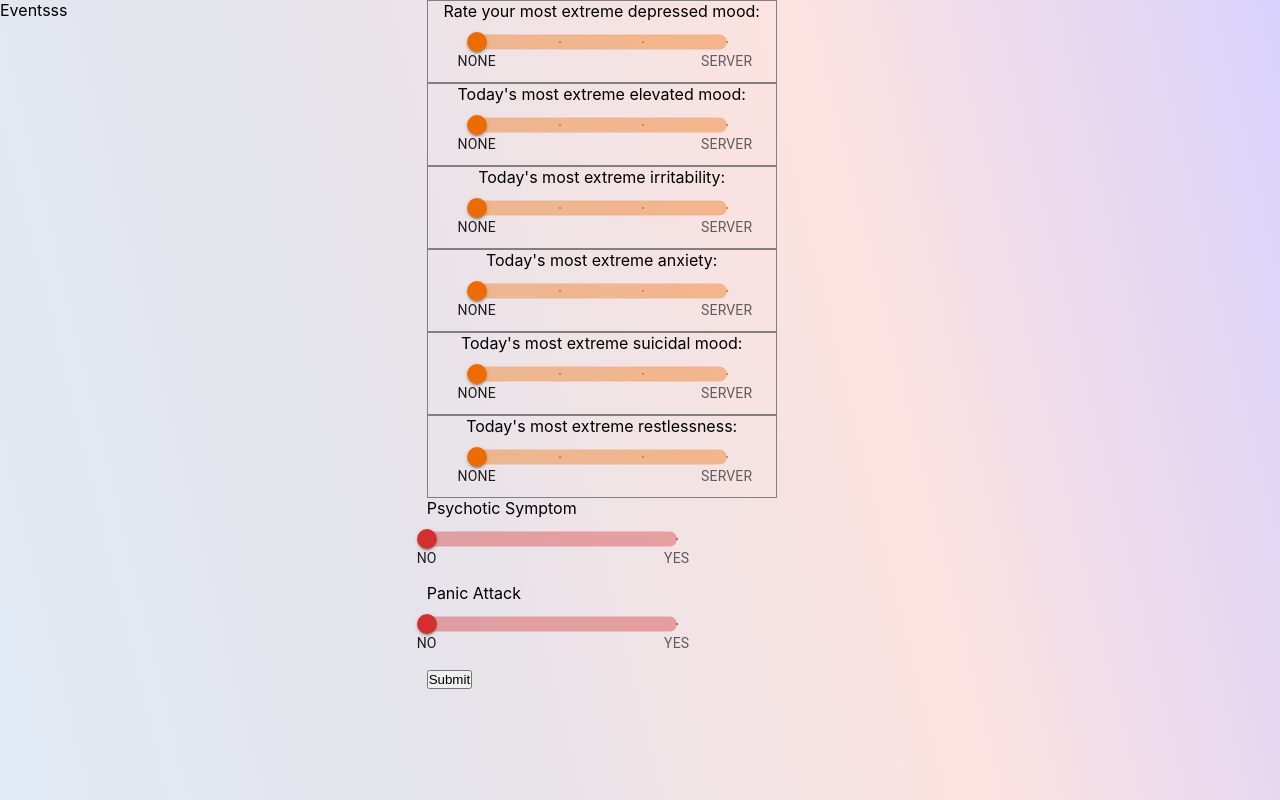
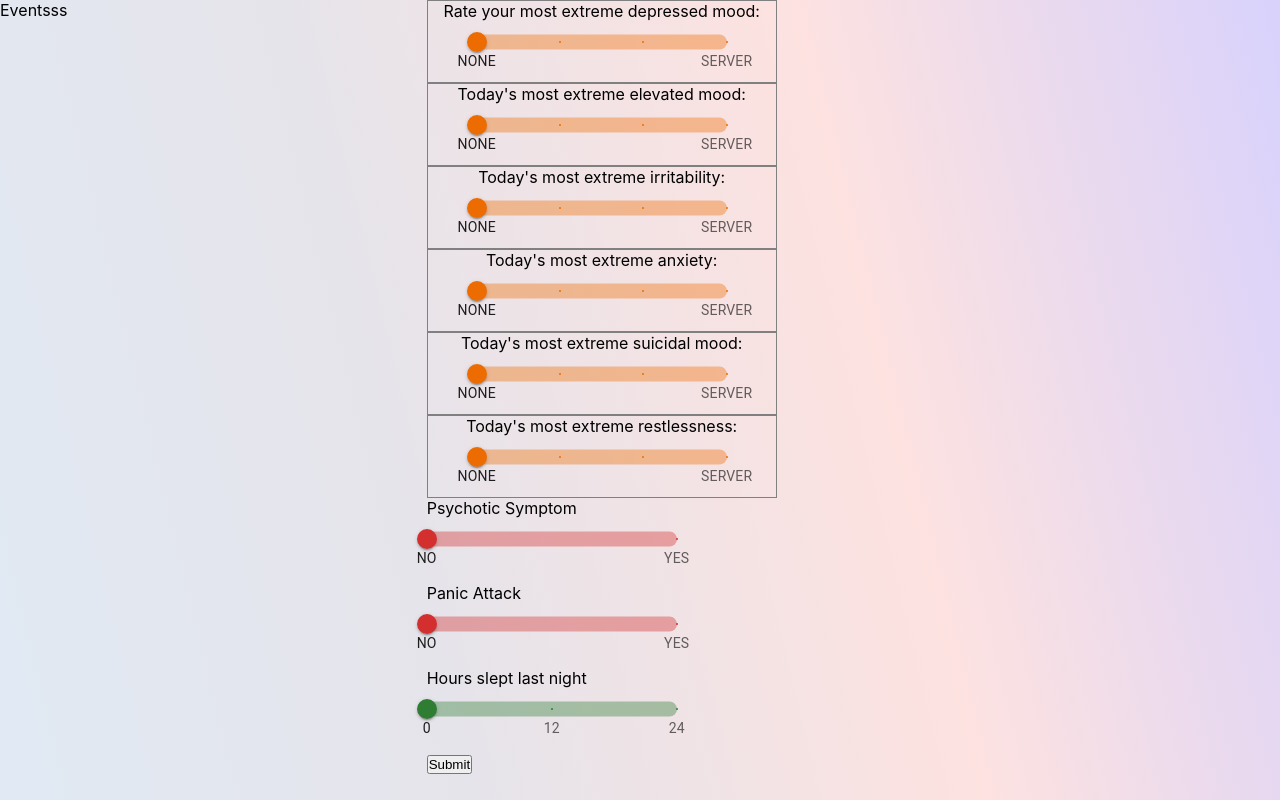
Before and after one commit to bennyhch/Moodify-Client, a React (Create React App) app: page /logger in a window 1280 px wide. Built offline with nearby package versions, Linux system fonts and the light colour scheme.

Commit message:
all dailys sent to db successfully

```diff
--- a/src/components/dailys/Dailys.jsx
+++ b/src/components/dailys/Dailys.jsx
@@ -1,8 +1,9 @@
 import React, { useState } from "react";
 import SliderBox from "../tools/SliderBox";
 import dailyItems from "../../data/dailyItems";
-import { toggleDailyItems } from "../../data/toggleDailyItems";
+import { toggleDailyItems } from "../../data/dailyItems";
 import ToggleBox from "../tools/ToggleBox";
+import SleepBox from "../tools/SleepBox";
 
 const Dailys = () => {
   const [emotionsProfile, setEmotionsProfile] = useState({
@@ -14,6 +15,7 @@ const Dailys = () => {
     suicidal: 0,
     psychoticSymptoms: false,
     panicAttack: false,
+    hoursOfSleep: 0,
   });
 
   const submitHandler = async (e) => {
@@ -27,6 +29,7 @@ const Dailys = () => {
       suicidal,
       psychoticSymptoms,
       panicAttack,
+      hoursOfSleep,
     } = emotionsProfile;
     console.log(emotionsProfile);
     try {
@@ -45,6 +48,7 @@ const Dailys = () => {
           suicidal,
           psychoticSymptoms,
           panicAttack,
+          hoursOfSleep,
         }),
       });
     } catch (error) {
@@ -80,6 +84,9 @@ const Dailys = () => {
           );
         })}
       </>
+      <>
+        <SleepBox setEmotionsProfile={setEmotionsProfile} />
+      </>
       <button type="sumbit">Submit</button>
     </form>
   );
--- /dev/null
+++ b/src/components/tools/SleepBox.jsx
@@ -0,0 +1,42 @@
+import { Slider } from "@mui/material";
+import React, { useState } from "react";
+import { sleepDailyItems } from "../../data/dailyItems";
+import { sleepMarks } from "../../data/sliderMarks";
+
+const SleepBox = ({ setEmotionsProfile }) => {
+  const { title, hrs } = sleepDailyItems[0];
+  const [hours, setHours] = useState(0);
+
+  const sliderHandler = (e) => {
+    console.log(hrs);
+    setHours(e.target.value);
+    console.log(e.target.value);
+
+    setEmotionsProfile((prev) => ({
+      ...prev,
+      [hrs]: e.target.value,
+    }));
+  };
+  return (
+    <>
+      <div>
+        <p>{title}</p>
+
+        <Slider
+          aria-label="Custom marks"
+          // defaultValue={value}
+          value={hours}
+          step={1}
+          min={0}
+          max={24}
+          valueLabelDisplay="auto"
+          marks={sleepMarks}
+          onChange={sliderHandler}
+          sx={{ color: "success.main", width: 250, height: 15 }}
+        />
+      </div>
+    </>
+  );
+};
+
+export default SleepBox;
--- a/src/data/dailyItems.js
+++ b/src/data/dailyItems.js
@@ -32,3 +32,24 @@ const dailyItems = [
 ];
 
 export default dailyItems;
+
+export const toggleDailyItems = [
+  {
+    id: 7,
+    title: "Psychotic Symptom",
+    toggle: "psychoticSymptoms",
+  },
+  {
+    id: 8,
+    title: "Panic Attack",
+    toggle: "panicAttack",
+  },
+];
+
+export const sleepDailyItems = [
+  {
+    id: 9,
+    title: "Hours slept last night",
+    hrs: "hoursOfSleep",
+  },
+];
--- a/src/data/sliderMarks.js
+++ b/src/data/sliderMarks.js
@@ -27,3 +27,18 @@ export const toggleMarks = [
     label: "YES",
   },
 ];
+
+export const sleepMarks = [
+  {
+    value: 0,
+    label: "0",
+  },
+  {
+    value: 12,
+    label: "12",
+  },
+  {
+    value: 24,
+    label: "24",
+  },
+];
--- a/src/data/toggleDailyItems.js
+++ /dev/null
@@ -1,12 +0,0 @@
-export const toggleDailyItems = [
-  {
-    id: 7,
-    title: "Psychotic Symptom",
-    toggle: "psychoticSymptoms",
-  },
-  {
-    id: 8,
-    title: "Panic Attack",
-    toggle: "panicAttack",
-  },
-];
```
